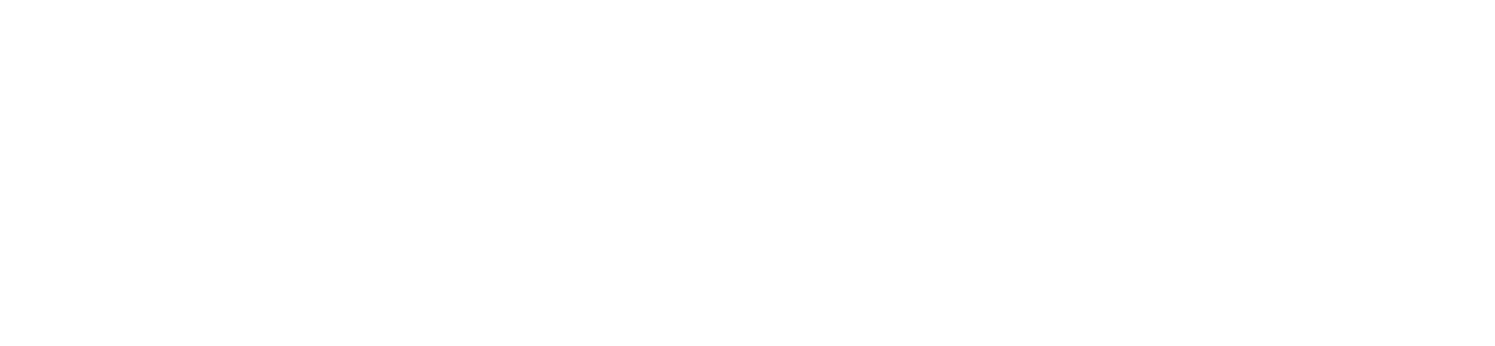
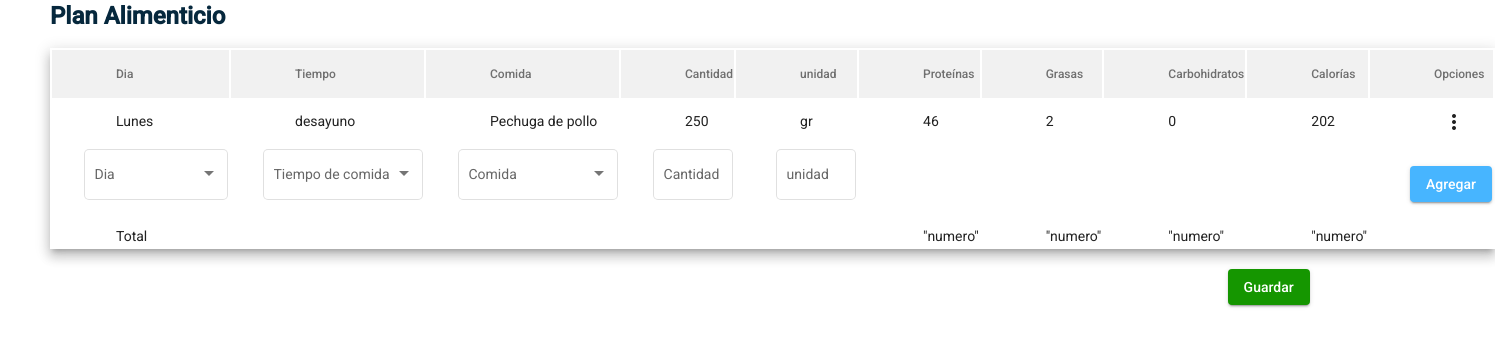
Before and after one commit to Code-Geeks-IGF115/sirt-client, an Angular app in the folder sirt-client/: page /planAlimenticio in a window 1280 px wide. Before the commit this address led to /. Shown: the top 346 px of the page, 1495 px wide, since content can reach past the window. Built offline with nearby package versions, Linux system fonts and the light colour scheme.

Commit message:
🔧 Se repararon estilos y ruta

```diff
--- a/sirt-client/src/app/app-routing.module.ts
+++ b/sirt-client/src/app/app-routing.module.ts
@@ -4,7 +4,7 @@ import { PlanAlimenticioComponent } from './components/plan-alimenticio/plan-ali
 
 const routes: Routes = [
 {
-  path:'',
+  path:'planAlimenticio',
   component:PlanAlimenticioComponent
 }
 ];
--- a/sirt-client/src/app/components/plan-alimenticio/plan-alimenticio.component.css
+++ b/sirt-client/src/app/components/plan-alimenticio/plan-alimenticio.component.css
@@ -5,9 +5,6 @@ body{
 }
 
 
-h1{
-    font-size: 3.5rem;
-}
 
 .h-select{
     height: 2rem;
@@ -34,9 +31,9 @@ h1{
 }
 
 .container{
-    margin:0;
-    padding-left: 1rem;
-    padding-right: 1rem;
+    width:960px;
+    margin:auto;
+    margin-left: 50px;
 }
 
 select {
--- a/sirt-client/src/app/components/plan-alimenticio/plan-alimenticio.component.html
+++ b/sirt-client/src/app/components/plan-alimenticio/plan-alimenticio.component.html
@@ -2,11 +2,11 @@
 
 <div class="container">
 
-    <div class="tittle-container">
-        <h1 style="color: #06283D;"><b> Plan Alimenticio</b></h1>
-    </div>
-    <div class="table-container">
-        <table width="100%" class="mat-table mat-elevation-z8">
+
+    <h1 style="color: #06283D;"><b> Plan Alimenticio</b></h1>
+
+    <div >
+        <table  class="mat-table mat-elevation-z8">
             <thead style="background-color: #f1f1f1;">
 
                 <tr class="mat-header-row" style="text-align: left; height: 3rem;">
@@ -93,7 +93,7 @@
                 </ng-container>
                 <ng-container>
                     <td class="mat-cell" style="padding-left: 2rem;">
-                        <mat-form-field appearance="outline">
+                        <mat-form-field style="width: 10rem;" appearance="outline">
                             <mat-label>Tiempo de comida</mat-label>
                             <mat-select>
                               <mat-option>
@@ -103,8 +103,8 @@
                     </td>
                 </ng-container>
                     <ng-container>
-                    <td class="mat-cell" style="padding-left: 2rem;">
-                        <mat-form-field appearance="outline">
+                    <td class="mat-cell" style="padding-left: 2rem; ">
+                        <mat-form-field style="width: 10rem;" appearance="outline">
                             <mat-label>Comida</mat-label>
                             <mat-select>
                               <mat-option>
@@ -180,10 +180,8 @@
 
         </tbody>
       </table>
-    </div>
+    </div><br>
 
     <button mat-raised-button color="#47B5FF" class="btn-guardar">Guardar</button>
 
-</div>}
-
-<mat-table></mat-table>
+</div>
```
